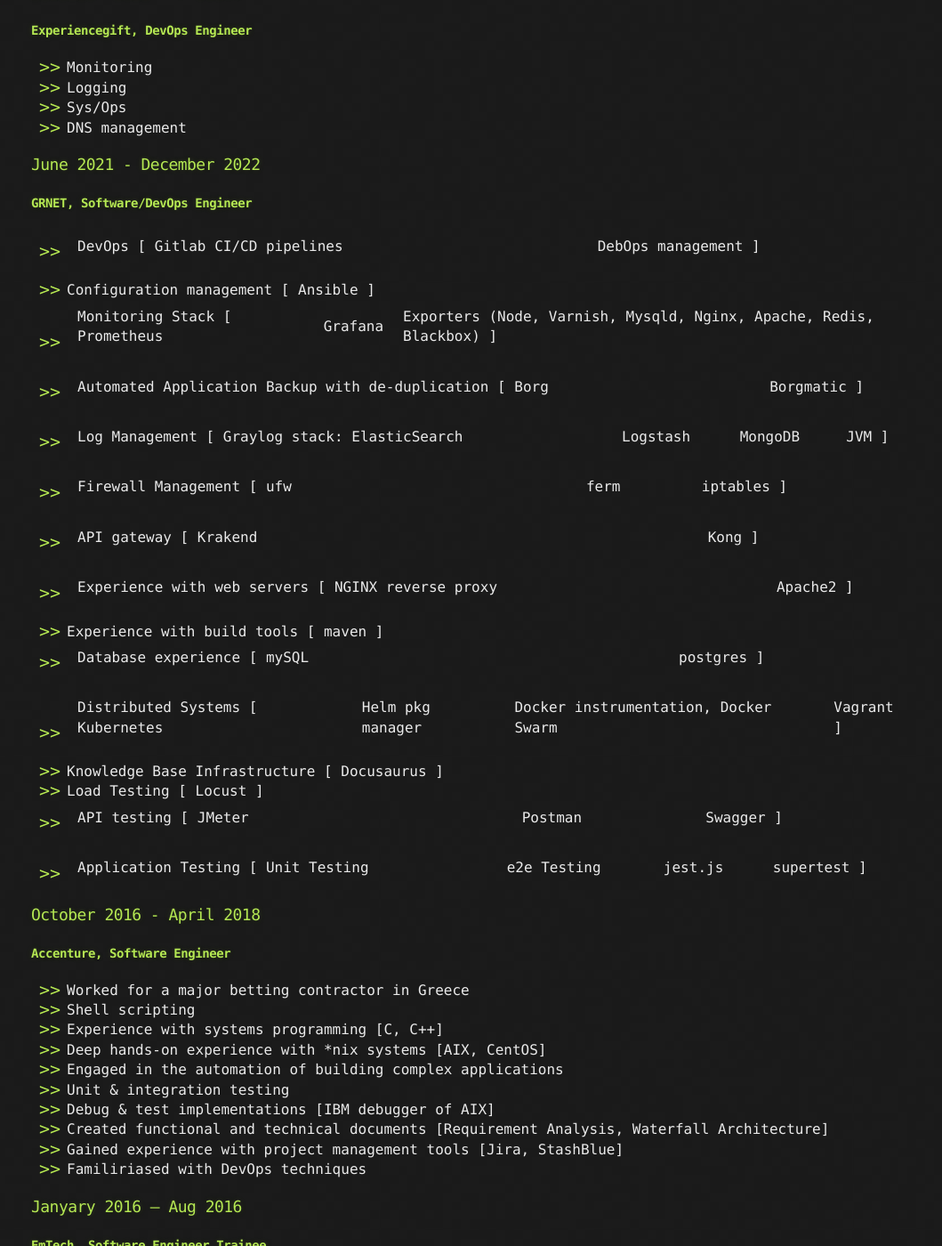
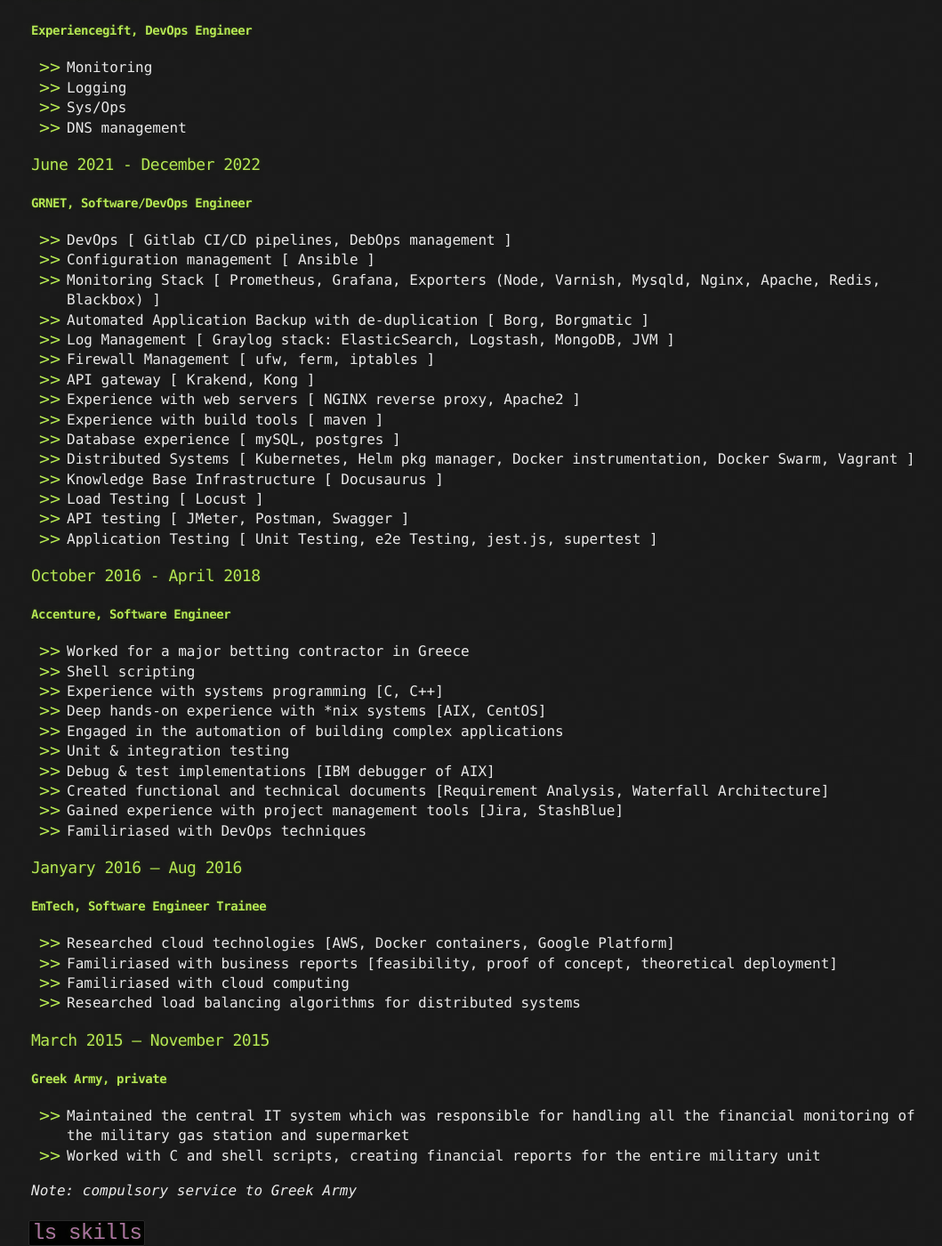
Before and after one commit to atrestis/atrestis.github.io, a Jekyll site: the page built from index.md, in a window 1280 px wide and 1400 px high, scrolled down 747 px. Shown: the whole window at 89% size, without its empty margins (105-1164 px from the left). Built offline with Jekyll 4.4.1, drawn with Linux system fonts in a browser that asks for light colours; our own code applies the rules of GitHub Pages for plain Markdown files.

Commit message:
Updated GRNET section 2

```diff
--- a/index.md
+++ b/index.md
@@ -25,21 +25,21 @@ of Amsterdam. Furthermore, I hold a BSc from Athens University of Economics and
 ### June 2021 - December 2022
 #### __GRNET, Software/DevOps Engineer__
 
-- DevOps [ Gitlab CI/CD pipelines | DebOps management ]
+- DevOps [ Gitlab CI/CD pipelines, DebOps management ]
 - Configuration management [ Ansible ]
-- Monitoring Stack [ Prometheus | Grafana | Exporters (Node, Varnish, Mysqld, Nginx, Apache, Redis, Blackbox) ]
-- Automated Application Backup with de-duplication [ Borg | Borgmatic ]
-- Log Management [ Graylog stack: ElasticSearch | Logstash | MongoDB | JVM ]
-- Firewall Management [ ufw | ferm | iptables ]
-- API gateway [ Krakend | Kong ]
-- Experience with web servers [ NGINX reverse proxy | Apache2 ]
+- Monitoring Stack [ Prometheus, Grafana, Exporters (Node, Varnish, Mysqld, Nginx, Apache, Redis, Blackbox) ]
+- Automated Application Backup with de-duplication [ Borg, Borgmatic ]
+- Log Management [ Graylog stack: ElasticSearch, Logstash, MongoDB, JVM ]
+- Firewall Management [ ufw, ferm, iptables ]
+- API gateway [ Krakend, Kong ]
+- Experience with web servers [ NGINX reverse proxy, Apache2 ]
 - Experience with build tools [ maven ]
-- Database experience [ mySQL | postgres ]
-- Distributed Systems [ Kubernetes | Helm pkg manager | Docker instrumentation, Docker Swarm | Vagrant ]
+- Database experience [ mySQL, postgres ]
+- Distributed Systems [ Kubernetes, Helm pkg manager, Docker instrumentation, Docker Swarm, Vagrant ]
 - Knowledge Base Infrastructure [ Docusaurus ]
 - Load Testing [ Locust ]
-- API testing [ JMeter | Postman | Swagger ]
-- Application Testing [ Unit Testing | e2e Testing | jest.js | supertest ]
+- API testing [ JMeter, Postman, Swagger ]
+- Application Testing [ Unit Testing, e2e Testing, jest.js, supertest ]
 
 ### October 2016 - April 2018
 #### __Accenture, Software Engineer__
```
